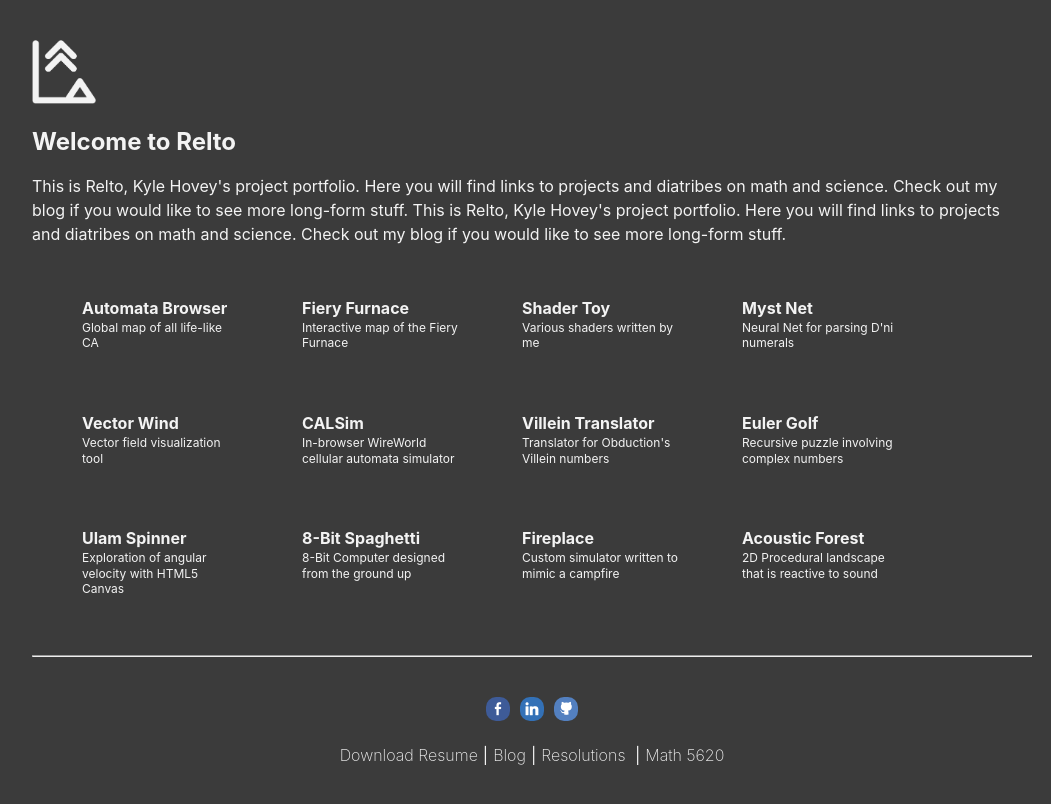
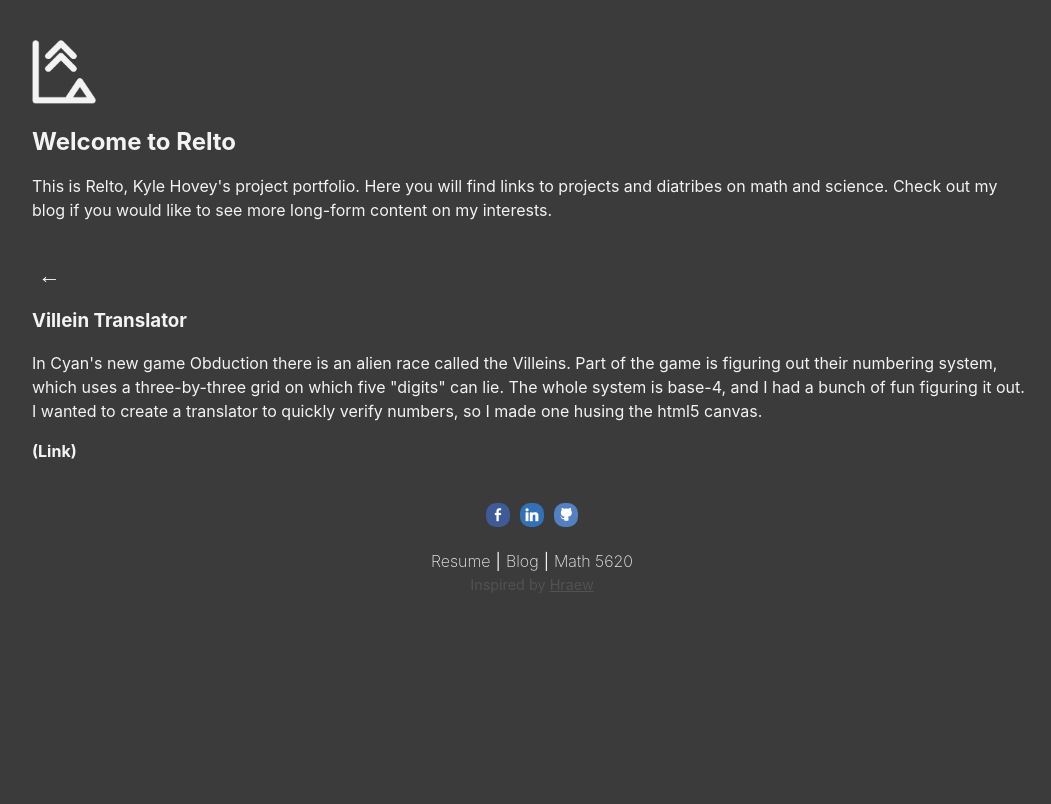
Before and after one commit to kylehovey/relto, a React (Create React App) app: page / in a window 1280 px wide. Both pictures are taken after a click on the link 710 px from the left and 438 px from the top of the page. Shown: the top 804 px of the page, without its empty margins (108-1159 px from the left). Built offline with nearby package versions, Linux system fonts and the light colour scheme.

Commit message:
Added project descriptions

```diff
--- a/src/App.js
+++ b/src/App.js
@@ -1,4 +1,4 @@
-import React from 'react';
+import React, { useState } from 'react';
 import logo from './logo.png';
 
 import './App.scss';
@@ -6,58 +6,99 @@ import './App.scss';
 import projects from './data/projects';
 
 function App() {
+  const [ selectedProjectIndex, setSelectedProjectIndex ] = useState(null);
+
   const methods = {
+    handleClick: (i) => (e) => {
+      e.preventDefault();
+      setSelectedProjectIndex(i);
+      return false;
+    },
+    get description() {
+      if (selectedProjectIndex === null) {
+        return null;
+      }
+
+      const {
+        title,
+        description,
+        link
+      } = projects[selectedProjectIndex];
+
+      return (
+        <div className="details">
+          <button onClick={() => setSelectedProjectIndex(null)}>
+            {'←'}
+          </button>
+          <h3>
+            {title}
+          </h3>
+          <p>{description}</p>
+          <a href={link} target="_blank">(Link)</a>
+        </div>
+      );
+    },
     get projects() {
-      return projects.map(({ title, brief, link }, i) => (
+      if (selectedProjectIndex !== null) {
+        return null;
+      }
+
+      const elements = projects.map(({ title, brief }, i) => (
         <li key={`project-${i}`}>
-          <a href={link} target="_blank">
+          <a href="#" onClick={methods.handleClick(i)}>
             <span className="title">{title}</span>
             <span className="brief">{brief}</span>
           </a>
         </li>
       ));
+
+      return (
+        <ul className="projects-list">
+          {elements}
+        </ul>
+      );
     },
     get bottomBar() {
       return (
-        <div>
-          <ul class="soc">
+        <div className="bottom-bar">
+          <ul className="soc">
             <li>
               <a
-                class="soc-facebook"
+                className="soc-facebook"
                 target="_blank"
                 href="http://facebook.com/192.168.Kyle.Hovey"
               />
             </li>
             <li>
               <a
-                class="soc-linkedin"
+                className="soc-linkedin"
                 target="_blank"
                 href="http://linkedin.com/in/kyle-hovey"
               />
             </li>
             <li>
               <a
-                class="soc-github soc-icon-last"
+                className="soc-github soc-icon-last"
                 target="_blank"
                 href="http://github.com/kylehovey"
               />
             </li>
           </ul>
-          <div class="links">
+          <div className="links">
             <a href="https://github.com/kylehovey/resume/raw/master/kyle_hovey_resume.pdf">
-              Download Resume
+              Resume
             </a>
-            <span class="divider">|</span>
+            <span className="divider">|</span>
             <a href="blog">Blog</a>
-            <span class="divider">|</span>
-            <a href="Resolutions/index.html">
-              Resolutions </a>
-            <span class="divider">|</span>
+            <span className="divider">|</span>
             <a href="MATH_5620">Math 5620</a>
+          </div>
+          <div className="attribution">
+            Inspired by <a href="https://github.com/autophagy/hraew">Hraew</a>
           </div>
         </div>
       );
-    }
+    },
   };
 
   return (
@@ -67,12 +108,10 @@ function App() {
           <div className="description">
             <a class="logo" href="#"></a>
             <h2>Welcome to Relto</h2>
-            <p>This is Relto, Kyle Hovey's project portfolio. Here you will find links to projects and diatribes on math and science. Check out my blog if you would like to see more long-form stuff. This is Relto, Kyle Hovey's project portfolio. Here you will find links to projects and diatribes on math and science. Check out my blog if you would like to see more long-form stuff.</p>
+            <p>This is Relto, Kyle Hovey's project portfolio. Here you will find links to projects and diatribes on math and science. Check out my blog if you would like to see more long-form content on my interests.</p>
           </div>
-          <ul className="projects-list">
-            {methods.projects}
-          </ul>
-          <hr />
+          {methods.projects}
+          {methods.description}
           {methods.bottomBar}
         </div>
       </div>
--- a/src/App.scss
+++ b/src/App.scss
@@ -206,3 +206,34 @@ div.container {
     }
   }
 }
+
+.attribution {
+  color: #525252;
+  text-align: center;
+  font-size: 0.9em;
+
+  a {
+    color: #525252;
+  }
+}
+
+.details {
+  button {
+    background: none;
+    border: none;
+    text-decoration: none;
+    font-weight: bold;
+    color: $fg;
+    font-size: 1.4em;
+
+    &:hover {
+      cursor: pointer;
+    }
+  }
+
+  a {
+    color: $fg;
+    text-decoration: none;
+    font-weight: bold;
+  }
+}
--- a/src/data/projects.js
+++ b/src/data/projects.js
@@ -55,11 +55,18 @@ export default [
     description : "When I was attending Cuesta College in San Luis Obispo, I had an idea for a game over the Gaussian Integers (complex numbers of the form a+bi where a and b are both integers). I quickly found that the game was evil in difficulty, and as I shared it with friends I also learned that it was not just me. In light of this newfound challenge, I created an in-browser version as a Hackathon project. More info can be found on the site.",
     link : "EulerGolf/index.html"
   },
+  //{
+  //  title : "Ulam Spinner",
+  //  year: "2016",
+  //  brief: "Exploration of angular velocity with HTML5 Canvas",
+  //  description : "Some projects start with vague ideas and oversized ambition. Most of the time, those types of ideas crash and burn in a humble fire. Sometimes, though, they can result in something worthwhile. In this case I wanted to somehow use the fact that complex numbers encode modular arithmetic to express primality in a visual way. The Ulam Spiral is a famous mathematical object that writes integers spiraling out from the origin and colors primes differently than non-primes. What you get is countless surprising linear patterns. I wanted to do the same thing, but with \"complex\" spinners that represent spinning complex numbers that would align when the criteria for \"division\" was met. I still think it is possible, but in the mean time I have a configuration that uses colors and spinners in a pattern that is perhaps a bit too colorful.",
+  //  link : "UlamSpinner/index.html"
+  //},
   {
-    title : "Ulam Spinner",
-    year: "2016",
-    brief: "Exploration of angular velocity with HTML5 Canvas",
-    description : "Some projects start with vague ideas and oversized ambition. Most of the time, those types of ideas crash and burn in a humble fire. Sometimes, though, they can result in something worthwhile. In this case I wanted to somehow use the fact that complex numbers encode modular arithmetic to express primality in a visual way. The Ulam Spiral is a famous mathematical object that writes integers spiraling out from the origin and colors primes differently than non-primes. What you get is countless surprising linear patterns. I wanted to do the same thing, but with \"complex\" spinners that represent spinning complex numbers that would align when the criteria for \"division\" was met. I still think it is possible, but in the mean time I have a configuration that uses colors and spinners in a pattern that is perhaps a bit too colorful.",
+    title : "Station Report",
+    year: "2018",
+    brief: "Analysis to find the best spots for new EV chargers",
+    description : "In Utah, where the air is bad enough each winter to take years off of the average person's life expectancy, electric vehicle adoption is one of the many solutions to our air quality. At the Utah Power and Electronics Lab (UPEL), I helped Rocky Mountain Power determine where to place/fund new electric vehicle charging stations in Utah. We worked with the Utah Department of Transportation to combine traffic information, as well as network analysis on the roadways to find the locations that would have the highest impact for EV adoption. This interactive report summarizes the findings of the analysis and visualizes what corridors are affected.",
     link : "UlamSpinner/index.html"
   },
   {
```
